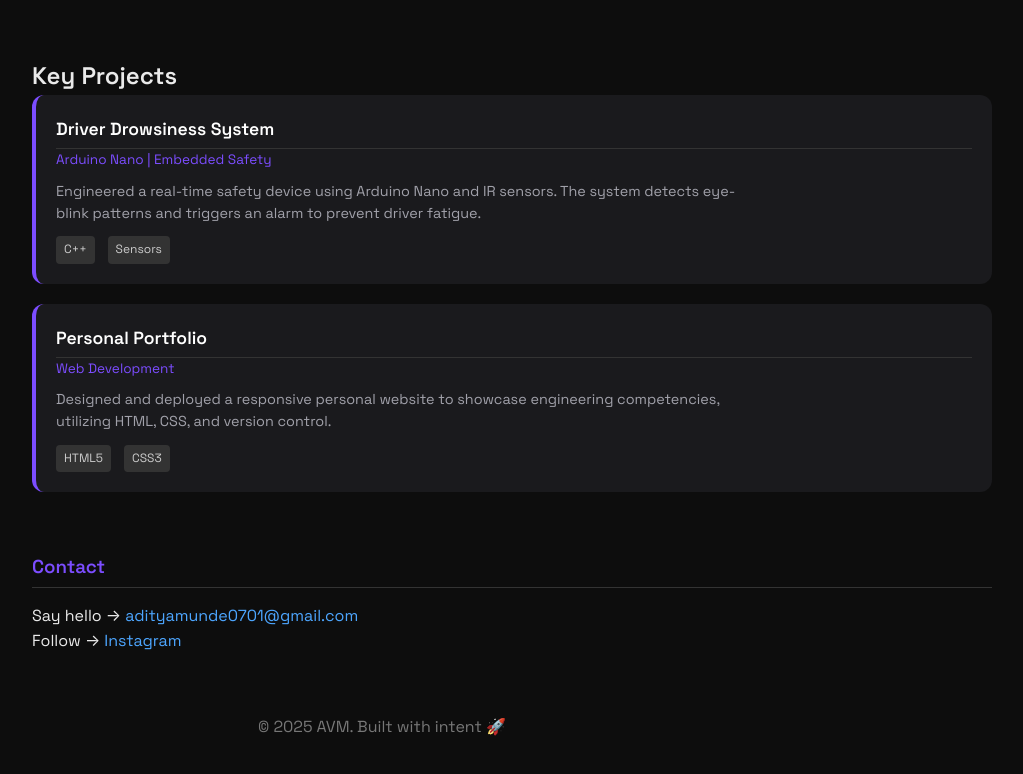
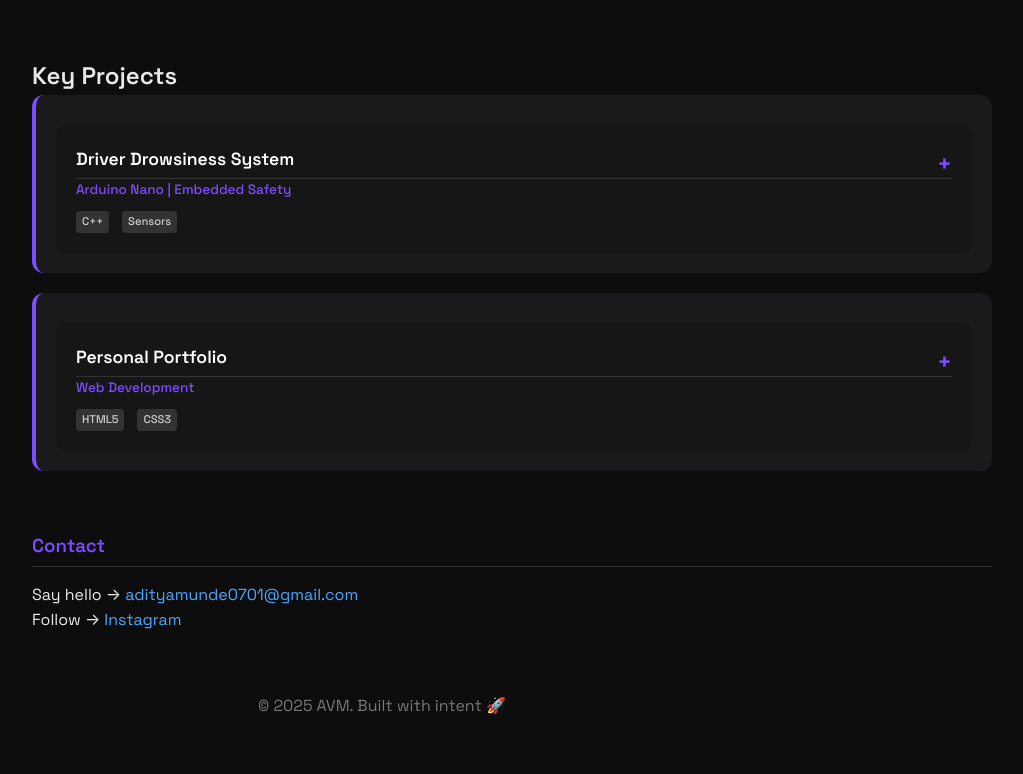
Before and after one commit to imavm/avm.github.io, a plain HTML site: page index.html in a window 1280 px wide. Shown: the part 919-1693 px from the top of the page, without its empty margins (128-1151 px from the left). Drawn offline with Linux system fonts and the light colour scheme.

Commit message:
Update index.html

```diff
--- a/index.html
+++ b/index.html
@@ -499,6 +499,78 @@ details[open] summary.project-summary::after {
 .project-tagline { color: var(--accent); font-size: 0.85rem; display: block; margin-bottom: 10px; }
 .project-desc { color: #a1a1aa; font-size: 0.9rem; line-height: 1.5; }
 .tech-badge { font-size: 0.75rem; background: #333; padding: 4px 8px; border-radius: 4px; color: #ccc; margin-right:5px;}
+
+  /* --- 1. THE SCROLL ANIMATION (Movement) --- */
+.scroll-card {
+  opacity: 0;
+  transform: translateY(50px);
+  transition: opacity 0.6s ease-out, transform 0.6s ease-out;
+  /* Note: We removed the background transition so it doesn't flash */
+}
+
+/* JavaScript adds this class when visible */
+.scroll-card.active {
+  opacity: 1;
+  transform: translateY(0);
+}
+
+/* --- 2. THE CARD VISUALS (Look & Feel) --- */
+details.project-card-style {
+  background-color: var(--card-bg);
+  border-radius: 12px;
+  margin-bottom: 20px;
+  border-left: 4px solid var(--accent);
+  overflow: hidden;
+}
+
+/* The Clickable Header */
+summary.project-summary {
+  padding: 20px;
+  cursor: pointer;
+  position: relative;
+  list-style: none; /* Hide default triangle */
+}
+
+summary.project-summary::-webkit-details-marker { display: none; }
+
+/* The '+' Icon */
+summary.project-summary::after {
+  content: '+';
+  position: absolute;
+  right: 20px;
+  top: 20px;
+  font-size: 1.5rem;
+  font-weight: bold;
+  color: var(--accent);
+  transition: transform 0.3s ease;
+}
+
+/* Rotate icon when open */
+details[open] summary.project-summary::after {
+  transform: rotate(45deg);
+}
+
+/* Content Area */
+.project-content {
+  padding: 0 20px 20px 20px;
+  border-top: 1px solid #333;
+  color: #a1a1aa;
+  line-height: 1.6;
+}
+
+/* Mini Badges in Header */
+.tech-stack-mini {
+  margin-top: 8px;
+  display: flex;
+  gap: 8px;
+}
+.tech-badge {
+  font-size: 0.7rem;
+  background: #333;
+  padding: 2px 6px;
+  border-radius: 4px;
+  color: #ccc;
+}
   </style>
 </head>
 
@@ -576,30 +648,41 @@ details[open] summary.project-summary::after {
 <section id="projects">
   <h2 class="section-title">Key Projects</h2>
 
-  <div class="scroll-card project-card-style">
+  <details class="scroll-card project-card-style">
+
+    <summary class="project-summary">
       <h3 class="project-title">Driver Drowsiness System</h3>
       <span class="project-tagline">Arduino Nano | Embedded Safety</span>
+      <div class="tech-stack-mini">
+        <span class="tech-badge">C++</span>
+        <span class="tech-badge">Sensors</span>
+      </div>
+    </summary>
+
+    <div class="project-content">
       <p class="project-desc">
         Engineered a real-time safety device using Arduino Nano and IR sensors.
         The system detects eye-blink patterns and triggers an alarm to prevent driver fatigue.
       </p>
-    <div class="tech-stack">
-       <span class="tech-badge">C++</span>
-       <span class="tech-badge">Sensors</span>
     </div>
-  </div>
+  </details>
 
-  <div class="scroll-card project-card-style">
+  <details class="scroll-card project-card-style">
+    <summary class="project-summary">
       <h3 class="project-title">Personal Portfolio</h3>
       <span class="project-tagline">Web Development</span>
+      <div class="tech-stack-mini">
+        <span class="tech-badge">HTML5</span>
+        <span class="tech-badge">CSS3</span>
+      </div>
+    </summary>
+
+    <div class="project-content">
       <p class="project-desc">
         Designed and deployed a responsive personal website to showcase engineering competencies, utilizing HTML, CSS, and version control.
       </p>
-    <div class="tech-stack">
-       <span class="tech-badge">HTML5</span>
-       <span class="tech-badge">CSS3</span>
     </div>
-  </div>
+  </details>
 
 </section>
 
```
Lines whose indentation alone changed are shown as unchanged.
